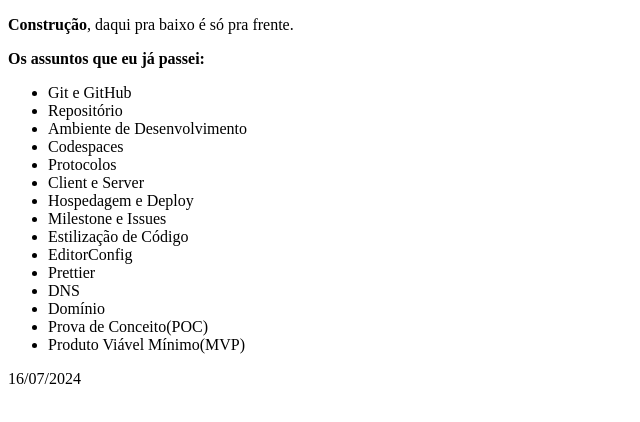
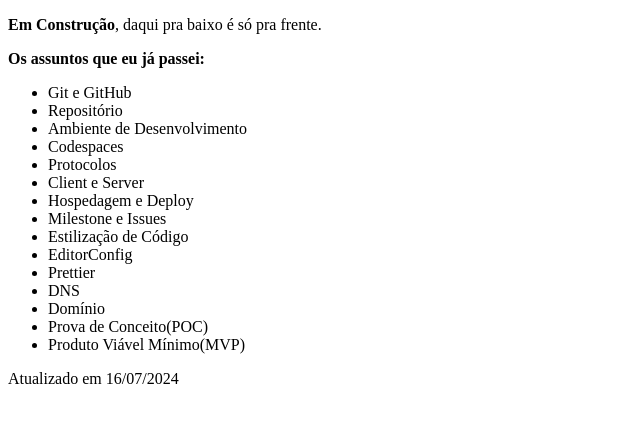
Before and after one commit to ljborba/curso.dev-onde-tudo-comeca, a Next.js app: page / in a window 1280 px wide. Shown: the top 422 px of the page, without its empty margins (0-640 px from the left). Built offline with nearby package versions, Linux system fonts and the light colour scheme.

Commit message:
modifica o arquivo `index.js`.

```diff
--- a/pages/index.js
+++ b/pages/index.js
@@ -1,7 +1,7 @@
 function Home() {
     return (
         <div>
-            <p><strong>Construção</strong>, daqui pra baixo é só pra frente.</p>
+            <p><strong>Em Construção</strong>, daqui pra baixo é só pra frente.</p>
             <section>
                 <p><strong>Os assuntos que eu já passei:</strong></p>
                 <ul>
@@ -21,7 +21,7 @@
                     <li>Prova de Conceito(POC)</li>
                     <li>Produto Viável Mínimo(MVP)</li>
                 </ul>
-                <data>16/07/2024</data>
+                <data>Atualizado em 16/07/2024</data>
             </section>
         </div>
     )
```
